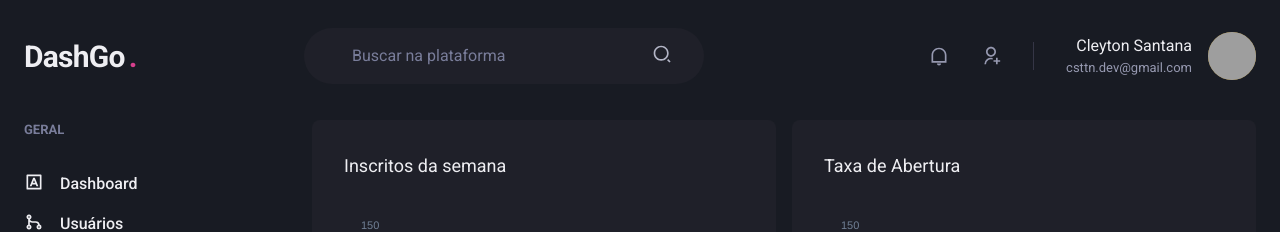
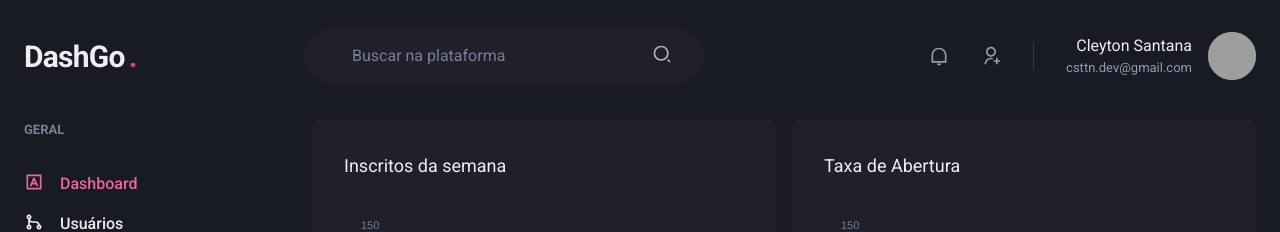
Before and after one commit to csttn/dashgo, a Next.js app: page /dashboard in a window 1280 px wide. Shown: the top 232 px of the page. Built offline with nearby package versions, Linux system fonts and the light colour scheme; grey boxes are pictures that could not be loaded.

Commit message:
feat: add navigation

```diff
--- /dev/null
+++ b/src/components/ActiveLink.tsx
@@ -0,0 +1,33 @@
+import Link, { LinkProps } from 'next/link';
+import { useRouter } from 'next/router';
+import { cloneElement, ReactElement } from 'react';
+
+interface ActiveLinkProps extends LinkProps {
+  children: ReactElement;
+  shouldMatchExactHref: boolean;
+}
+
+export function ActiveLink({ children, shouldMatchExactHref, ...rest }: ActiveLinkProps) {
+  const { asPath } = useRouter();
+
+  let isActive = false;
+
+  if (shouldMatchExactHref && (asPath === rest.href || asPath === rest.as)) {
+    isActive = true;
+  }
+
+  if (
+    !shouldMatchExactHref &&
+    (asPath.startsWith(String(rest.href)) || asPath.startsWith(String(rest.as)))
+  ) {
+    isActive = true;
+  }
+
+  return (
+    <Link {...rest}>
+      {cloneElement(children, {
+        color: isActive ? 'pink.400' : 'gray.50',
+      })}
+    </Link>
+  );
+}
--- a/src/components/SideBar/NavLink.tsx
+++ b/src/components/SideBar/NavLink.tsx
@@ -1,18 +1,22 @@
-import { Icon, Link, Text, LinkProps as ChakraLinkProps } from '@chakra-ui/react';
+import { Icon, Link as ChakraLink, Text, LinkProps as ChakraLinkProps } from '@chakra-ui/react';
 import { IconType } from 'react-icons/lib';
 
+import { ActiveLink } from '../ActiveLink';
 interface NavLinkProps extends ChakraLinkProps {
   text: string;
   IconProp: IconType;
+  href: string;
 }
 
-export default function NavLink({ text, IconProp, ...rest }: NavLinkProps) {
+export default function NavLink({ text, IconProp, href, ...rest }: NavLinkProps) {
   return (
-    <Link display='flex' align='center' {...rest}>
-      <Icon as={IconProp} fontSize='20' />
-      <Text ml='4' fontWeight='medium'>
-        {text}
-      </Text>
-    </Link>
+    <ActiveLink href={href} passHref>
+      <ChakraLink display='flex' align='center' {...rest}>
+        <Icon as={IconProp} fontSize='20' />
+        <Text ml='4' fontWeight='medium'>
+          {text}
+        </Text>
+      </ChakraLink>
+    </ActiveLink>
   );
 }
--- a/src/components/SideBar/SideBarNav.tsx
+++ b/src/components/SideBar/SideBarNav.tsx
@@ -7,12 +7,12 @@ export function SideBarNav() {
   return (
     <Stack spacing='12' align='flex-start'>
       <NavSection title='GERAL'>
-        <NavLink text='Dashboard' IconProp={RiInputMethodLine} />
-        <NavLink text='Usuários' IconProp={RiGitMergeLine} />
+        <NavLink text='Dashboard' IconProp={RiInputMethodLine} href='/dashboard' />
+        <NavLink text='Usuários' IconProp={RiGitMergeLine} href='/users' />
       </NavSection>
       <NavSection title='AUTOMAÇÃO'>
-        <NavLink text='Formulários' IconProp={RiInputMethodLine} />
-        <NavLink text='Automação' IconProp={RiGitMergeLine} />
+        <NavLink text='Formulários' IconProp={RiInputMethodLine} href='/forms' />
+        <NavLink text='Automação' IconProp={RiGitMergeLine} href='/automation' />
       </NavSection>
     </Stack>
   );
--- a/src/pages/users/create.tsx
+++ b/src/pages/users/create.tsx
@@ -1,4 +1,5 @@
 import { Box, Button, Divider, Flex, Heading, HStack, SimpleGrid, VStack } from '@chakra-ui/react';
+import Link from 'next/link';
 import { Input } from '../../components/Form/Input';
 import Header from '../../components/Header';
 import SideBar from '../../components/SideBar';
@@ -30,7 +31,9 @@ export default function CreateUser() {
 
           <Flex mt={['6', '8']} justify='flex-end'>
             <HStack spacing='4'>
-              <Button colorScheme='whiteAlpha'>Cancelar</Button>
+              <Link href='/users' passHref>
+                <Button colorScheme='whiteAlpha'>Cancelar</Button>
+              </Link>
               <Button colorScheme='pink'>Salvar</Button>
             </HStack>
           </Flex>
--- a/src/pages/users/index.tsx
+++ b/src/pages/users/index.tsx
@@ -1,3 +1,5 @@
+import Link from 'next/link';
+
 import {
   Box,
   Button,
@@ -36,7 +38,7 @@ export default function UserList() {
             <Heading size='lg' fontWeight='normal'>
               Usuários
             </Heading>
-
+            <Link href='/users/create' passHref>
               <Button
                 as='a'
                 size='sm'
@@ -46,6 +48,7 @@ export default function UserList() {
               >
                 Criar novo
               </Button>
+            </Link>
           </Flex>
 
           <Table colorScheme='whiteAlpha'>
```
Lines whose indentation alone changed are shown as unchanged.
